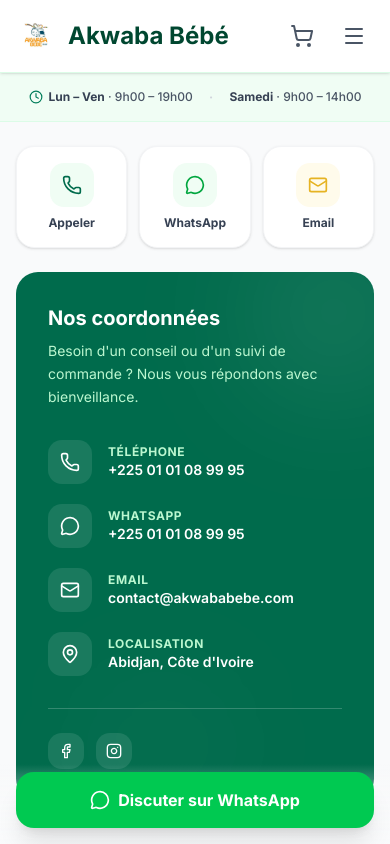
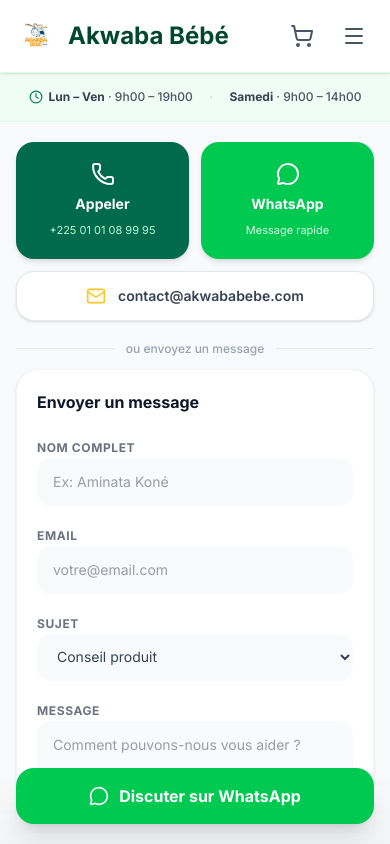
Before and after one commit to siaka-s/akwaba-bebe, a Next.js app in the folder frontend/: page /contact in a window 390 px wide. Shown: the top 844 px of the page. Built offline with nearby package versions, Linux system fonts and the light colour scheme; no server answers.

Commit message:
amelioration UI page contact

```diff
--- a/frontend/app/contact/page.tsx
+++ b/frontend/app/contact/page.tsx
@@ -46,7 +46,7 @@
   };
 
   return (
-    <div className="min-h-screen bg-gray-50">
+    <div className="min-h-screen bg-gray-50 pb-28 md:pb-0">
 
       {/* Horaires */}
       <section className="bg-primary-50 py-3 px-4 border-b border-primary-100">
@@ -62,46 +62,76 @@
         </div>
       </section>
 
-      {/* Boutons d'action rapide — mobile first */}
-      <section className="px-4 py-6">
+      {/* ===== MOBILE : Actions rapides ===== */}
+      <section className="md:hidden px-4 pt-5 pb-2">
+
+        {/* Appeler + WhatsApp : 2 gros boutons */}
+        <div className="grid grid-cols-2 gap-3 mb-3">
+          <a href={`tel:${PHONE}`}
+            className="flex flex-col items-center justify-center gap-2 bg-primary-600 active:scale-95 text-white rounded-2xl py-5 shadow-md transition-all">
+            <Phone className="h-6 w-6" />
+            <span className="text-sm font-bold">Appeler</span>
+            <span className="text-[11px] text-primary-200">{PHONE_DISPLAY}</span>
+          </a>
+          <a href={WHATSAPP} target="_blank" rel="noopener noreferrer"
+            className="flex flex-col items-center justify-center gap-2 bg-green-500 active:scale-95 text-white rounded-2xl py-5 shadow-md transition-all">
+            <MessageCircle className="h-6 w-6" />
+            <span className="text-sm font-bold">WhatsApp</span>
+            <span className="text-[11px] text-green-100">Message rapide</span>
+          </a>
+        </div>
+
+        {/* Email : bouton secondaire */}
+        <a href={`mailto:${EMAIL}`}
+          className="flex items-center justify-center gap-3 bg-white border border-gray-200 rounded-2xl py-3.5 shadow-sm active:scale-95 transition-all">
+          <Mail className="h-5 w-5 text-secondary-500" />
+          <span className="text-sm font-semibold text-gray-700">{EMAIL}</span>
+        </a>
+
+        {/* Séparateur */}
+        <div className="flex items-center gap-3 mt-5 mb-1">
+          <div className="flex-1 h-px bg-gray-200" />
+          <span className="text-xs text-gray-400 font-medium">ou envoyez un message</span>
+          <div className="flex-1 h-px bg-gray-200" />
+        </div>
+      </section>
+
+      {/* ===== DESKTOP : Actions rapides (3 icônes) ===== */}
+      <section className="hidden md:block px-4 py-6">
         <div className="max-w-5xl mx-auto grid grid-cols-3 gap-3">
-
           <a href={`tel:${PHONE}`}
-            className="flex flex-col items-center gap-2 bg-white border border-gray-100 rounded-2xl py-4 px-2 shadow-sm hover:shadow-md hover:border-primary-200 transition-all active:scale-95 group">
+            className="flex flex-col items-center gap-2 bg-white border border-gray-100 rounded-2xl py-4 px-2 shadow-sm hover:shadow-md hover:border-primary-200 transition-all group">
             <div className="w-11 h-11 bg-primary-50 rounded-xl flex items-center justify-center group-hover:bg-primary-100 transition-colors">
               <Phone className="h-5 w-5 text-primary-600" />
             </div>
             <span className="text-xs font-bold text-gray-700">Appeler</span>
-            <span className="text-[10px] text-gray-400 leading-tight text-center hidden sm:block">{PHONE_DISPLAY}</span>
+            <span className="text-[10px] text-gray-400">{PHONE_DISPLAY}</span>
           </a>
-
           <a href={WHATSAPP} target="_blank" rel="noopener noreferrer"
-            className="flex flex-col items-center gap-2 bg-white border border-gray-100 rounded-2xl py-4 px-2 shadow-sm hover:shadow-md hover:border-green-200 transition-all active:scale-95 group">
+            className="flex flex-col items-center gap-2 bg-white border border-gray-100 rounded-2xl py-4 px-2 shadow-sm hover:shadow-md hover:border-green-200 transition-all group">
             <div className="w-11 h-11 bg-green-50 rounded-xl flex items-center justify-center group-hover:bg-green-100 transition-colors">
               <MessageCircle className="h-5 w-5 text-green-600" />
             </div>
             <span className="text-xs font-bold text-gray-700">WhatsApp</span>
-            <span className="text-[10px] text-gray-400 leading-tight text-center hidden sm:block">Chat rapide</span>
+            <span className="text-[10px] text-gray-400">Chat rapide</span>
           </a>
-
           <a href={`mailto:${EMAIL}`}
-            className="flex flex-col items-center gap-2 bg-white border border-gray-100 rounded-2xl py-4 px-2 shadow-sm hover:shadow-md hover:border-secondary-200 transition-all active:scale-95 group">
+            className="flex flex-col items-center gap-2 bg-white border border-gray-100 rounded-2xl py-4 px-2 shadow-sm hover:shadow-md hover:border-secondary-200 transition-all group">
             <div className="w-11 h-11 bg-secondary-50 rounded-xl flex items-center justify-center group-hover:bg-secondary-100 transition-colors">
               <Mail className="h-5 w-5 text-secondary-600" />
             </div>
             <span className="text-xs font-bold text-gray-700">Email</span>
-            <span className="text-[10px] text-gray-400 leading-tight text-center hidden sm:block truncate max-w-full">{EMAIL}</span>
+            <span className="text-[10px] text-gray-400 truncate max-w-full">{EMAIL}</span>
           </a>
-
         </div>
       </section>
 
-      {/* Layout principal */}
-      <section className="px-4 pb-16">
+      {/* ===== LAYOUT PRINCIPAL ===== */}
+      <section className="px-4 pb-6 md:pb-16">
         <div className="max-w-5xl mx-auto grid grid-cols-1 md:grid-cols-5 gap-6">
 
-          {/* Infos (gauche — desktop) */}
-          <div className="md:col-span-2 bg-primary-600 rounded-3xl p-8 text-white flex flex-col justify-between relative overflow-hidden">
+          {/* Infos coordonnées — desktop uniquement */}
+          <div className="hidden md:flex md:col-span-2 bg-primary-600 rounded-3xl p-8 text-white flex-col justify-between relative overflow-hidden">
             <div className="absolute -top-10 -right-10 w-40 h-40 bg-white/10 rounded-full blur-3xl pointer-events-none" />
             <div className="absolute bottom-0 left-1/4 w-28 h-28 bg-white/5 rounded-full blur-3xl pointer-events-none" />
 
@@ -154,7 +184,6 @@
               </div>
             </div>
 
-            {/* Réseaux sociaux */}
             <div className="relative z-10 mt-8 pt-6 border-t border-white/20 flex gap-3">
               <div className="bg-white/10 p-2.5 rounded-xl hover:bg-white/20 cursor-pointer transition-colors">
                 <Facebook className="h-4 w-4" />
@@ -165,31 +194,33 @@
             </div>
           </div>
 
-          {/* Formulaire (droite) */}
-          <div className="md:col-span-3 bg-white rounded-3xl shadow-sm border border-gray-100 p-6 md:p-10">
-            <h2 className="text-lg font-bold text-gray-900 mb-6">Envoyer un message</h2>
-            <form className="space-y-5" onSubmit={handleSubmit}>
+          {/* Formulaire */}
+          <div className="md:col-span-3 bg-white rounded-3xl shadow-sm border border-gray-100 p-5 md:p-10">
+            <h2 className="text-base font-bold text-gray-900 mb-5">Envoyer un message</h2>
+            <form className="space-y-4" onSubmit={handleSubmit}>
 
-              <div className="grid sm:grid-cols-2 gap-4">
+              <div className="grid grid-cols-1 sm:grid-cols-2 gap-4">
                 <div className="space-y-1.5">
                   <label className="text-xs font-bold text-gray-500 uppercase tracking-wider">Nom complet</label>
                   <input type="text" name="full_name" value={form.full_name} onChange={handleChange}
                     placeholder="Ex: Aminata Koné"
-                    className="w-full rounded-xl bg-gray-50 px-4 py-3 text-sm outline-none focus:ring-2 focus:ring-primary-400 focus:bg-white transition-all text-gray-700" />
+                    autoComplete="name"
+                    className="w-full rounded-xl bg-gray-50 px-4 py-3.5 text-sm outline-none focus:ring-2 focus:ring-primary-400 focus:bg-white transition-all text-gray-700" />
                 </div>
                 <div className="space-y-1.5">
                   <label className="text-xs font-bold text-gray-500 uppercase tracking-wider">Email</label>
                   <input type="email" name="email" value={form.email} onChange={handleChange}
                     placeholder="votre@email.com"
                     inputMode="email"
-                    className="w-full rounded-xl bg-gray-50 px-4 py-3 text-sm outline-none focus:ring-2 focus:ring-primary-400 focus:bg-white transition-all text-gray-700" />
+                    autoComplete="email"
+                    className="w-full rounded-xl bg-gray-50 px-4 py-3.5 text-sm outline-none focus:ring-2 focus:ring-primary-400 focus:bg-white transition-all text-gray-700" />
                 </div>
               </div>
 
               <div className="space-y-1.5">
                 <label className="text-xs font-bold text-gray-500 uppercase tracking-wider">Sujet</label>
                 <select name="subject" value={form.subject} onChange={handleChange}
-                  className="w-full rounded-xl bg-gray-50 px-4 py-3 text-sm outline-none focus:ring-2 focus:ring-primary-400 focus:bg-white transition-all text-gray-700">
+                  className="w-full rounded-xl bg-gray-50 px-4 py-3.5 text-sm outline-none focus:ring-2 focus:ring-primary-400 focus:bg-white transition-all text-gray-700">
                   <option>Conseil produit</option>
                   <option>Suivi de commande</option>
                   <option>Box cadeau sur mesure</option>
@@ -202,11 +233,11 @@
                 <label className="text-xs font-bold text-gray-500 uppercase tracking-wider">Message</label>
                 <textarea rows={5} name="message" value={form.message} onChange={handleChange}
                   placeholder="Comment pouvons-nous vous aider ?"
-                  className="w-full rounded-xl bg-gray-50 px-4 py-3 text-sm outline-none focus:ring-2 focus:ring-primary-400 focus:bg-white transition-all text-gray-700 resize-none" />
+                  className="w-full rounded-xl bg-gray-50 px-4 py-3.5 text-sm outline-none focus:ring-2 focus:ring-primary-400 focus:bg-white transition-all text-gray-700 resize-none" />
               </div>
 
               <button type="submit" disabled={loading}
-                className="w-full bg-primary-600 hover:bg-primary-700 active:scale-95 disabled:opacity-60 text-white py-4 rounded-xl font-bold transition-all shadow-md flex justify-center items-center gap-2 text-sm">
+                className="w-full bg-primary-600 hover:bg-primary-700 active:scale-95 disabled:opacity-60 text-white py-4 rounded-xl font-bold transition-all shadow-md flex justify-center items-center gap-2">
                 <Send className="h-4 w-4" />
                 {loading ? 'Envoi en cours...' : 'Envoyer le message'}
               </button>
@@ -217,10 +248,10 @@
         </div>
       </section>
 
-      {/* Bandeau WhatsApp sticky — mobile uniquement */}
-      <div className="fixed bottom-0 left-0 right-0 md:hidden z-40 px-4 pb-4 pt-2 bg-linear-to-t from-gray-50 to-transparent pointer-events-none">
+      {/* Bouton WhatsApp sticky — mobile uniquement */}
+      <div className="fixed bottom-0 left-0 right-0 md:hidden z-40 px-4 pb-5 pt-3 bg-linear-to-t from-gray-100 to-transparent pointer-events-none">
         <a href={WHATSAPP} target="_blank" rel="noopener noreferrer"
-          className="pointer-events-auto flex items-center justify-center gap-2 w-full bg-green-500 hover:bg-green-600 active:scale-95 text-white font-bold py-4 rounded-2xl shadow-xl transition-all">
+          className="pointer-events-auto flex items-center justify-center gap-2.5 w-full bg-green-500 active:scale-95 text-white font-bold py-4 rounded-2xl shadow-xl transition-all">
           <MessageCircle className="h-5 w-5" />
           Discuter sur WhatsApp
         </a>
```
